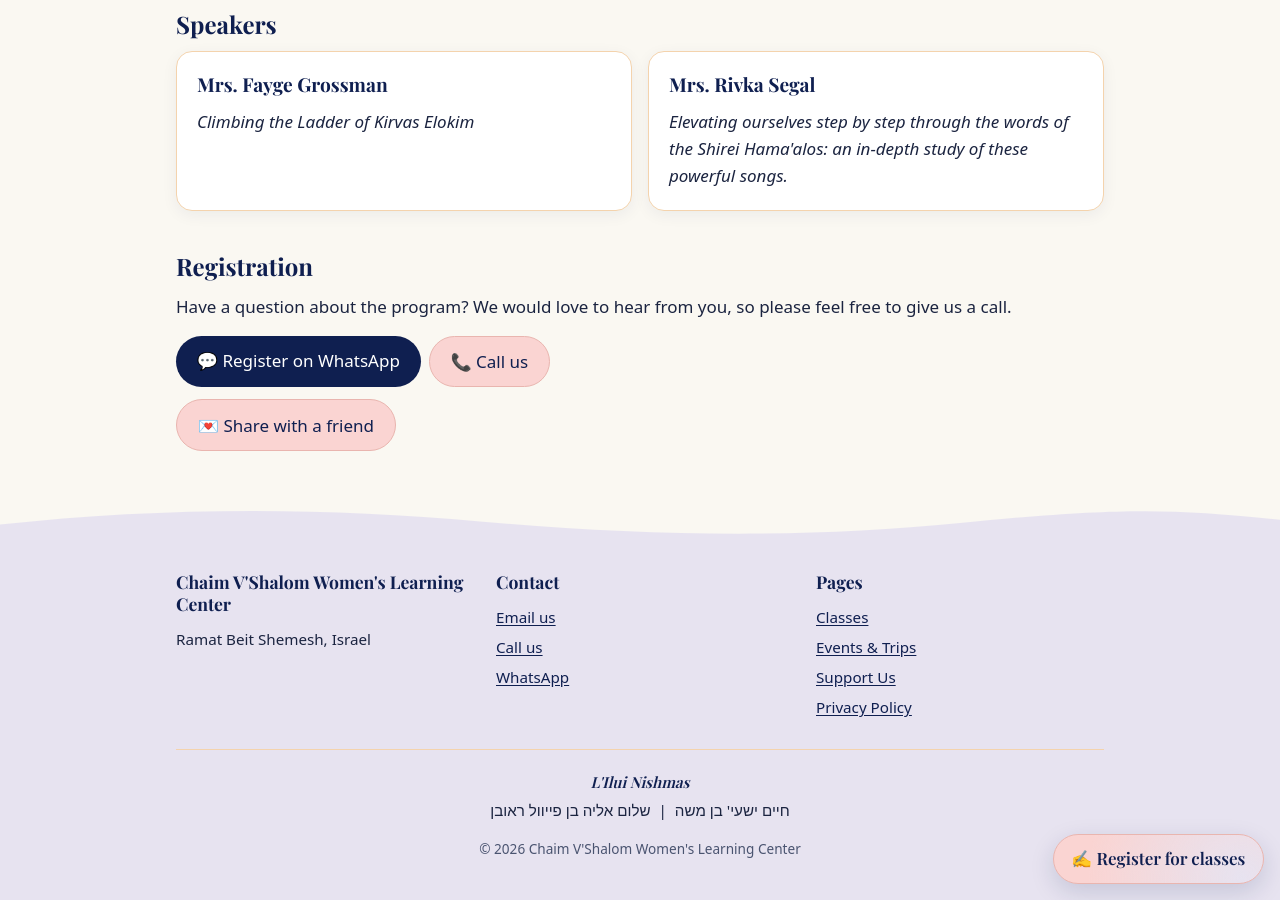
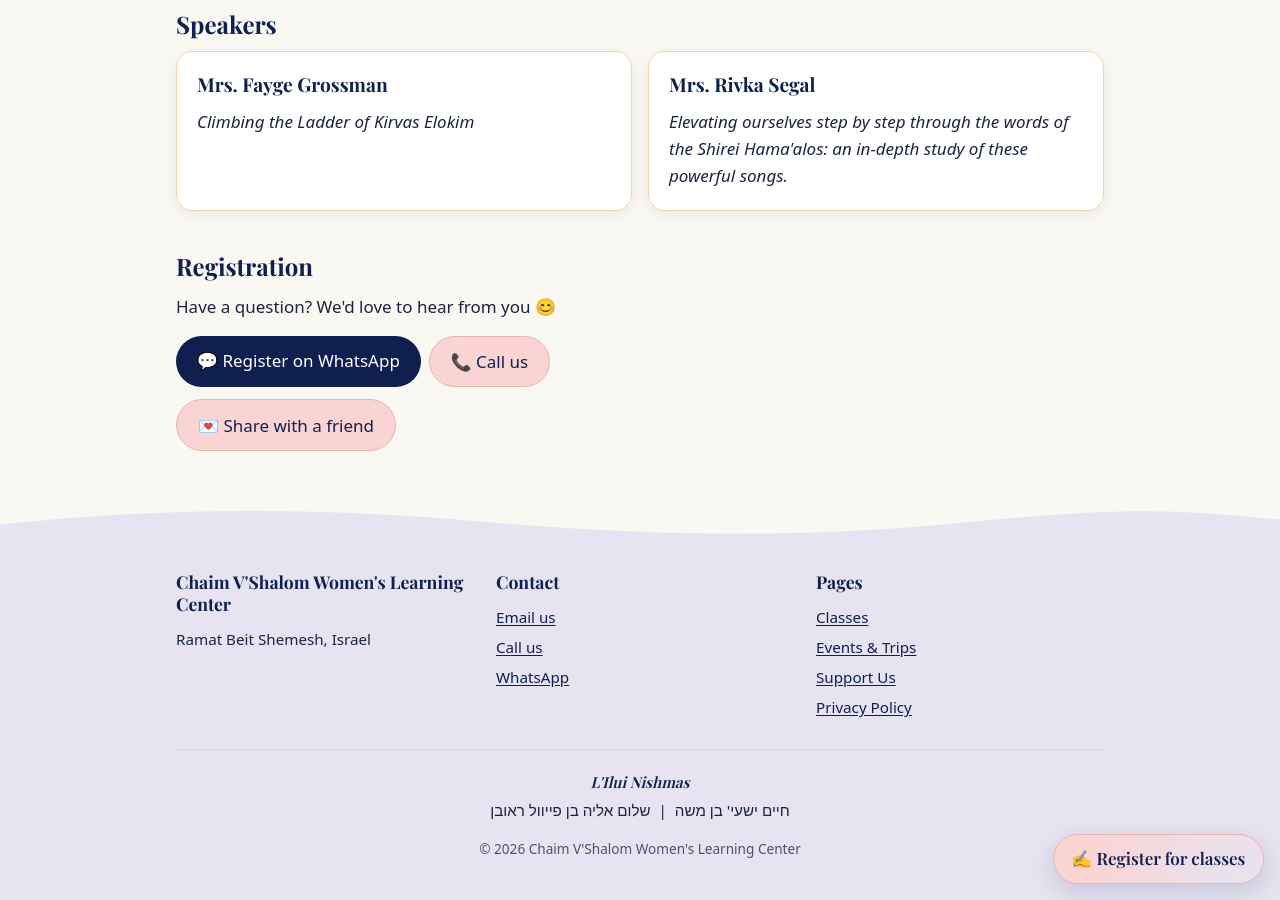
Before and after one commit to mos26613/ChaimVshalom, a Jekyll site: the page built from classes.html, in a window 1280 px wide and 900 px high, scrolled down 985 px. Built offline with Jekyll 4.4.1, drawn with Linux system fonts in a browser that asks for light colours; some web fonts are replaced.

Commit message:
Classes page: shorter, friendlier Registration sentence
Co-Authored-By: Claude Opus 5.5 <noreply@anthropic.com>
Claude-Session: https://claude.ai/code/session_011GMQDGsLDzKwhQTsSCZg3V

```diff
--- a/classes.html
+++ b/classes.html
@@ -48,7 +48,7 @@ description: "Torah classes for women at Chaim V'Shalom Women's Learning Center
 
       <section class="section" id="registration">
         <h2>Registration</h2>
-        <p>Have a question about the program? We would love to hear from you, so please feel free to give us a call.</p>
+        <p>Have a question? We'd love to hear from you 😊</p>
         <p class="actions">
           <a class="button" href="https://wa.me/972509332205" target="_blank" rel="noopener">💬 Register on WhatsApp</a>
           <a class="button button--soft" href="tel:+972509332205">📞&nbsp;Call&nbsp;us</a>
```
Also changed, not shown: SITE_PLAN.md (+1 -1 lines).
